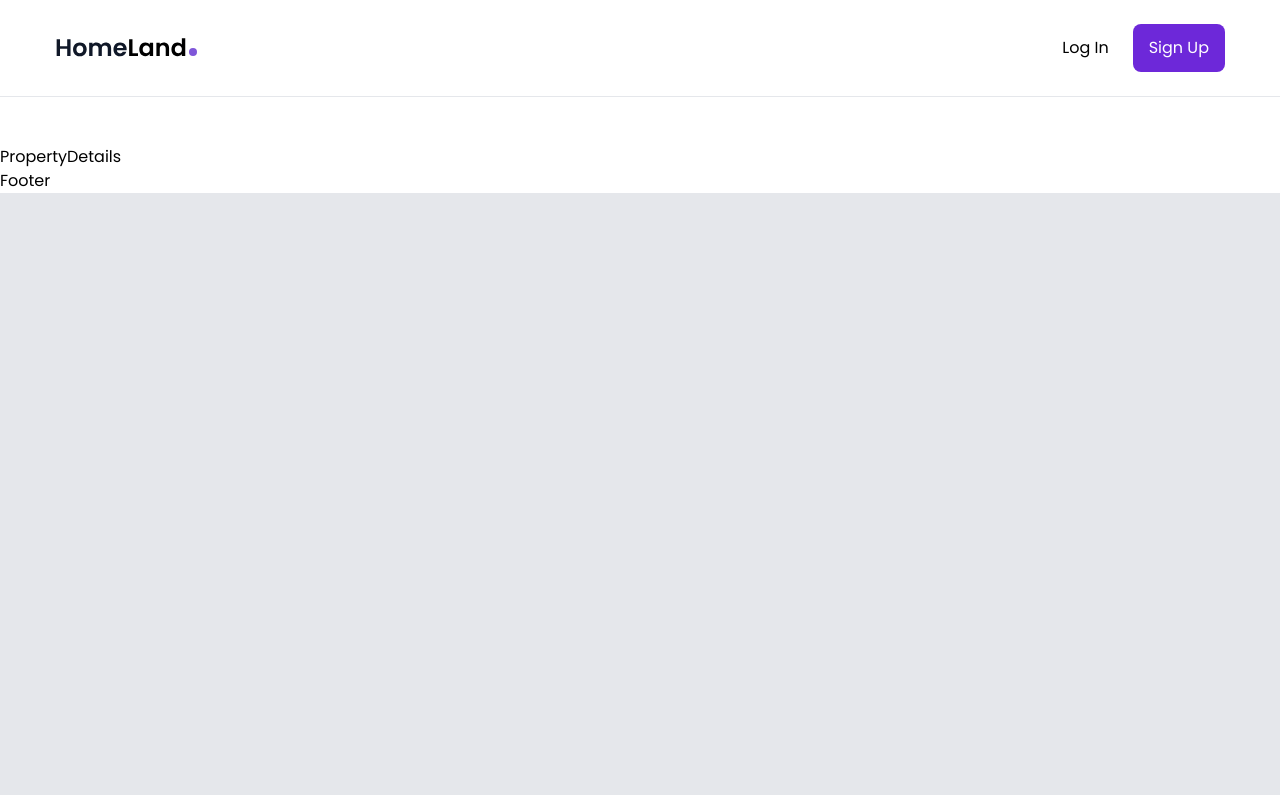
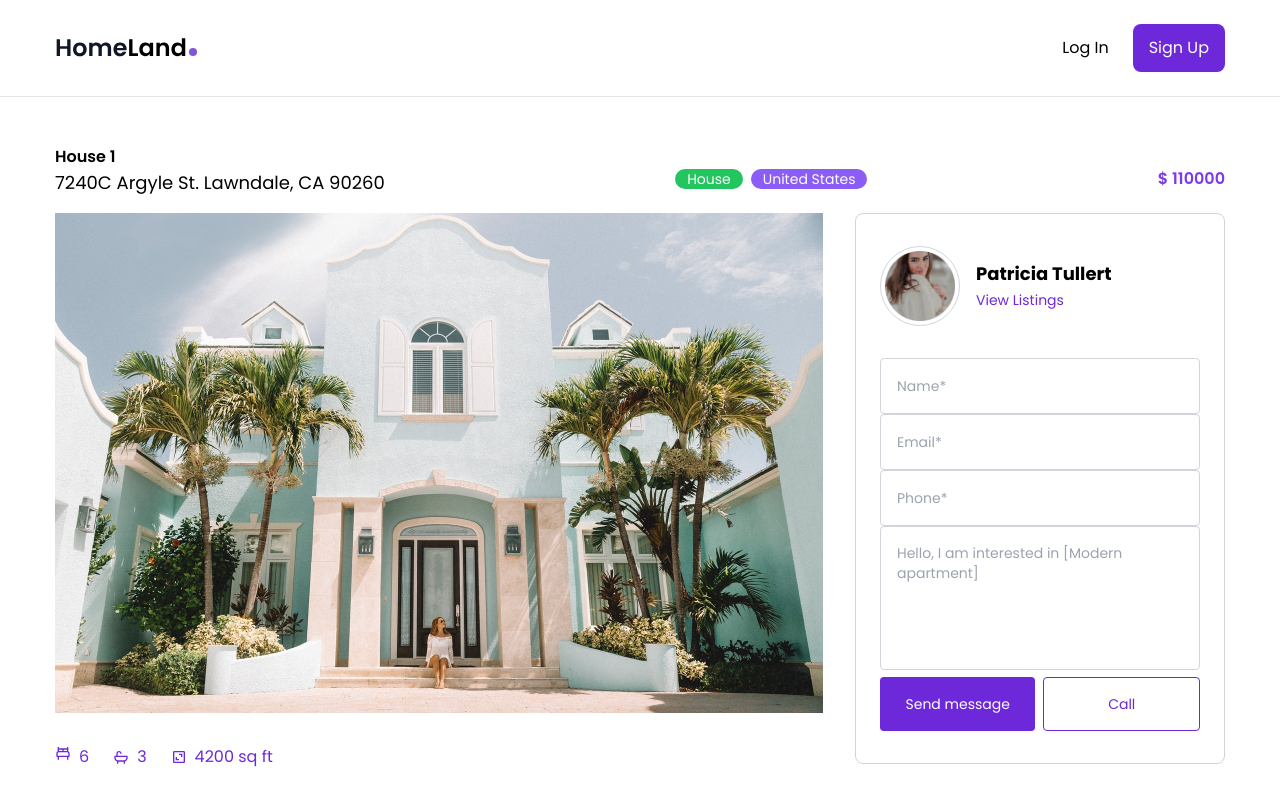
Before and after one commit to Silvia9680/Homeland, a React (Create React App) app: page /property/1 in a window 1280 px wide. Shown: the top 795 px of the page. Built offline with nearby package versions, Linux system fonts and the light colour scheme.

Commit message:
Add Property Details Price

```diff
--- a/src/pages/PropertyDetails.js
+++ b/src/pages/PropertyDetails.js
@@ -1,7 +1,123 @@
 import React from 'react';
 
+
+import { housesData } from '../data';
+
+import { useParams } from 'react-router-dom';
+
+import { BiBed, BiBath, BiArea } from 'react-icons/bi';
+
+import { Link } from 'react-router-dom';
+
 const PropertyDetails = () => {
-  return <div>PropertyDetails</div>;
+  const { id } = useParams();
+
+  const house = housesData.find(house => {
+    return house.id === parseInt( id )
+  })
+  return (
+    <section>
+
+      <div className='container mx-auto min-h-[800px] mb-14'>
+          <div className='flex flex-col lg:flex-row lg:items-center lg:justify-between'>
+            <div>
+              <h2 className='text-2x1 font-semibold'>
+                { house.name }
+              </h2>
+              <h3 className='text-lg mb-4'>
+                { house.address }
+              </h3>
+            </div>
+            <div className='mb-4 lg:mb-0 flex gap-x-2 text-sm'>
+              <div className='bg-green-500 text-white px-3 rounded-full'>
+                { house.type }
+              </div>
+              <div className='bg-violet-500 text-white px-3 rounded-full'>
+                { house.country }
+              </div>
+            </div>
+            <div className='text-3x1 font-semibold text-violet-600'>
+              $ { house.price }
+            </div>
+          </div>
+          <div className='flex flex-col items-start gap-8 lg:flex-row'>
+            <div className='max-w-[768px]'>
+              <div className='mb-8'>
+                <img src={ house.imageLg } alt=""/>
+              </div>
+              <div className='flex gap-x-6 text-violet-700 mb-6'>
+                <div className='flex gap-x-2'>
+                  <BiBed className='text-2x1 items-center'/>
+                  <div>
+                    { house.bedrooms }
+                  </div>
+                </div>
+                <div className='flex gap-x-2 items-center'>
+                  <BiBath className='text-2x1'/>
+                    <div>
+                      { house.bathrooms }
+                    </div>
+                </div>
+                <div className='flex gap-x-2 items-center'>
+                  <BiArea className='text-2x1'/>
+                    <div>
+                      { house.surface }
+                    </div>
+                </div>
+              </div>
+              <div>
+                { house.description }
+
+            </div>
+          </div>
+          <div className='flex-1 bg-white-100 w-full mb-8 border border-gray-300 rounded-lg px-6 py-8'>
+            <div className='flex items-center gap-x-4 mb-8'>
+              <div className='w-20 h-20 p-1 border border-gray-300 rounded-full'>
+                <img src={ house.agent.image } alt=""/>
+                </div>
+              <div>
+              <div className='font-bold text-lg'>
+                { house.agent.name }
+              </div>
+                    <Link to="" className='text-violet-700 text-sm'>
+                View Listings
+              </Link>
+              </div>
+              </div>
+              <form>
+                <input className='border border-gray-300 focus:border-violet-700 outline-none rounded w-full px-4 h-14 text-sm'
+                  type='text'
+                  placeholder='Name*'/>
+                <input className='border border-gray-300 focus:border-violet-700 outline-none rounded w-full px-4 h-14 text-sm'
+                  type='text'
+                  placeholder='Email*'/>
+                <input className='border border-gray-300 focus:border-violet-700 outline-none rounded w-full px-4 h-14 text-sm'
+                  type='text'
+                  placeholder='Phone*'/>
+                <textarea className='border border-gray-300 focus:border-violet-700 outline-none resize-none rounded w-full p-4 h-36 text-sm text-gray-400'
+                  placeholder='Message*'
+                  defaultValue='Hello, I am interested in [Modern apartment]'>
+                </textarea>
+                <div className='flex gap-x-2'>
+                  <button className='bg-violet-700 hover:bg-violet-800 text-white rounded p-4 text-sm w-full transition'>
+                    Send message
+                  </button>
+                  <button className='border border-violet-700 text-violet-700 hover:border-violet-500 hover:text-violet-500 rounded p-4 text-sm w-full transition'>
+                    Call
+                  </button>
+                </div>
+              </form>
+              </div>
+
+
+          </div>
+
+      </div>
+
+
+  </section>
+    );
+
 };
 
 export default PropertyDetails;
```
